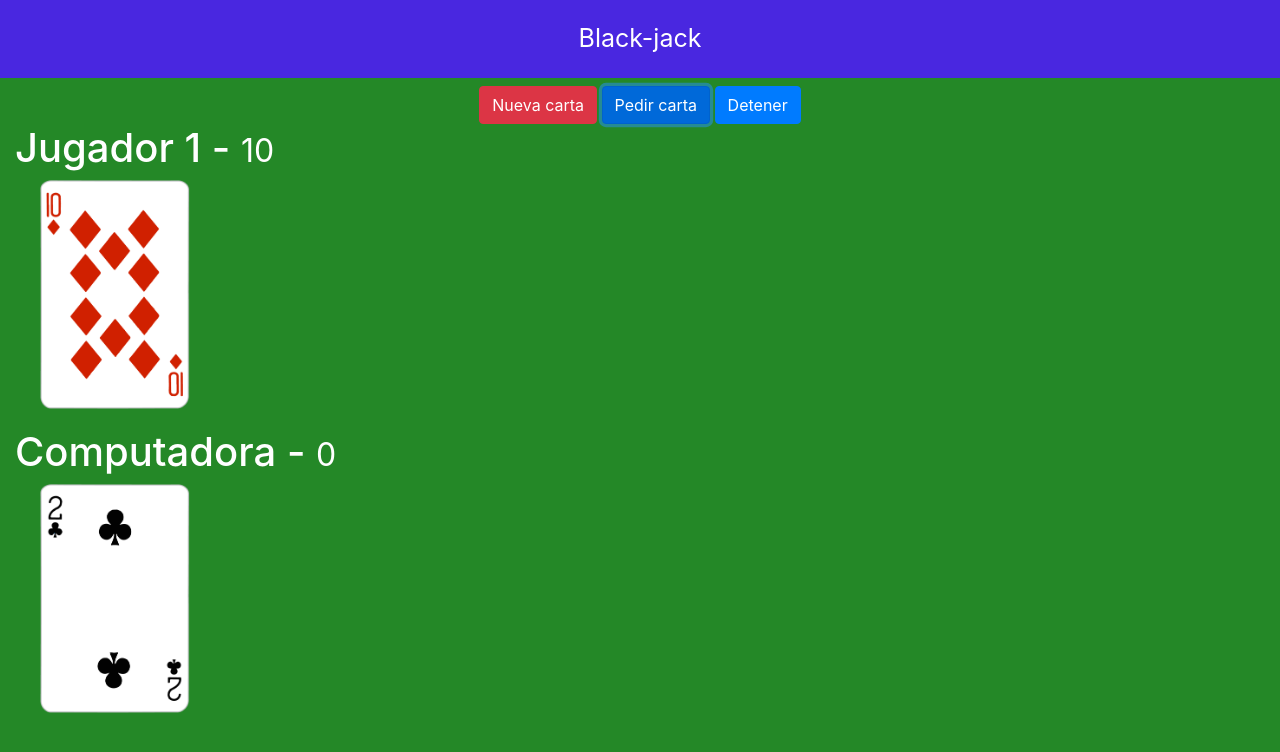
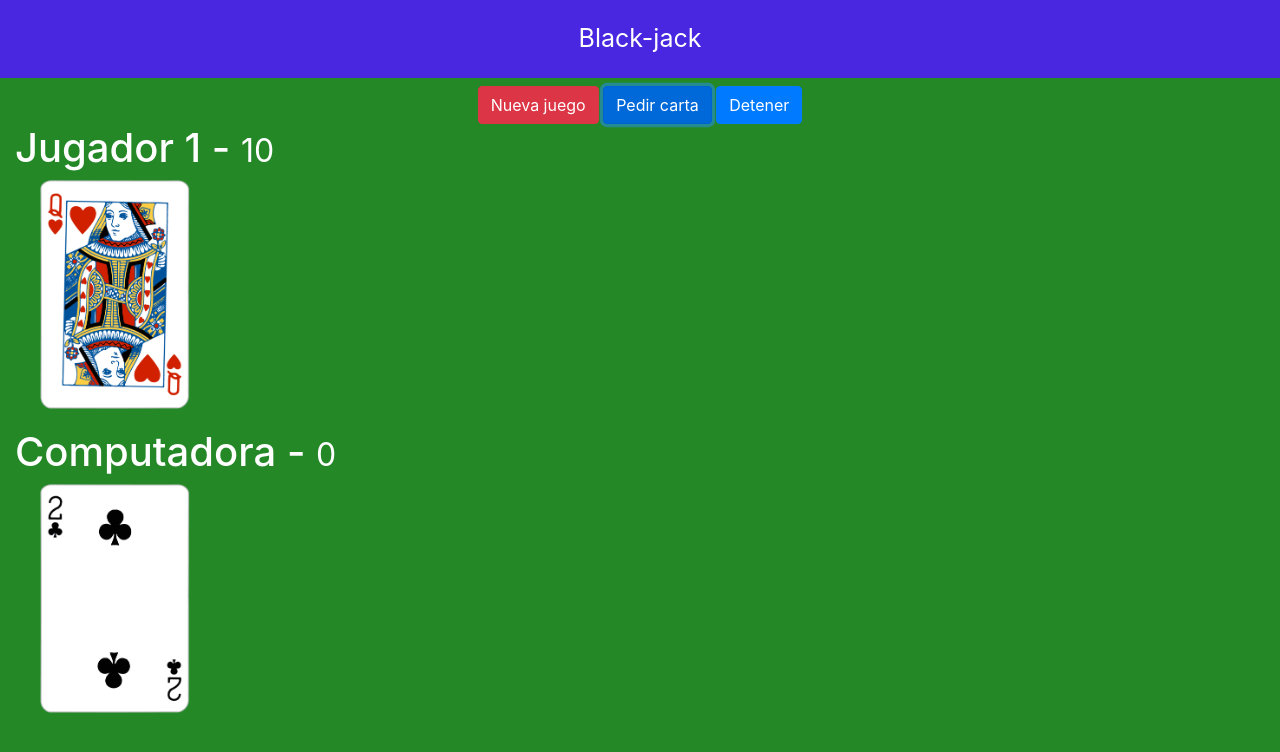
Before and after one commit to MauriGoizS/js-moderno, a plain HTML site: page 02-blackjack/index.html in a window 1280 px wide. Both pictures are taken after a click on the button "Pedir carta". Drawn offline with nearby package versions, Linux system fonts and the light colour scheme.

Commit message:
Crear carta en el HTML

```diff
--- a/02-blackjack/assets/js/juego.js
+++ b/02-blackjack/assets/js/juego.js
@@ -12,6 +12,7 @@ let puntosJugador = 0,
 
 // Referencias del HTML
 const btnPedir = document.querySelector('#btnPedir');
+const divCartasJugador = document.querySelector('#jugador-cartas');
 const puntosHTML = document.querySelectorAll('small');
 
 
@@ -91,6 +92,21 @@ btnPedir.addEventListener('click', () => {
 
     /* const puntosHTML = document.querySelector('small').innerHTML = puntosJugador; */
     /* puntosHTML */
+    puntosHTML[0].innerText = puntosJugador;
 
-    puntosHTML[0].innerText = puntosJugador;
+
+    // <img class="carta" src="assets/cartas/10D.png" alt="carta">
+    const imgCarta = document.createElement('img');
+    imgCarta.src = `assets/cartas/${ carta }.png`;
+    imgCarta.classList.add('carta');
+
+    divCartasJugador.append( imgCarta);
+
+    if ( puntosJugador > 21 ) {
+        console.warn('Lo siento, perdiste');
+        btnPedir.disabled = true;
+    } else if ( puntosJugador === 21) {
+        console.warn('21, Genial');
+        btnPedir.disabled = true;
+    }
 });
--- a/02-blackjack/index.html
+++ b/02-blackjack/index.html
@@ -13,7 +13,7 @@
 
     <div class="row mt-2">
         <div id="divBotones" class="col text-center">
-            <button id="btnNuevo" class="btn btn-danger">Nueva carta</button>
+            <button id="btnNuevo" class="btn btn-danger">Nueva juego</button>
             <button id="btnPedir" class="btn btn-primary">Pedir carta</button>
             <button id="btnDetener" class="btn btn-primary">Detener</button>
         </div>
@@ -23,7 +23,9 @@
         <div class="col">
             <h1>Jugador 1 - <small>0</small></h1>
             <div id="jugador-cartas">
-                <img class="carta" src="assets/cartas/10D.png" alt="carta">
+                <!-- <img class="carta" src="assets/cartas/10D.png" alt="carta"> -->
+
+
                 <!-- <img class="carta" src="assets/cartas/10D.png" alt="carta">
                 <img class="carta" src="assets/cartas/10D.png" alt="carta">
                 <img class="carta" src="assets/cartas/10D.png" alt="carta">  -->
```
